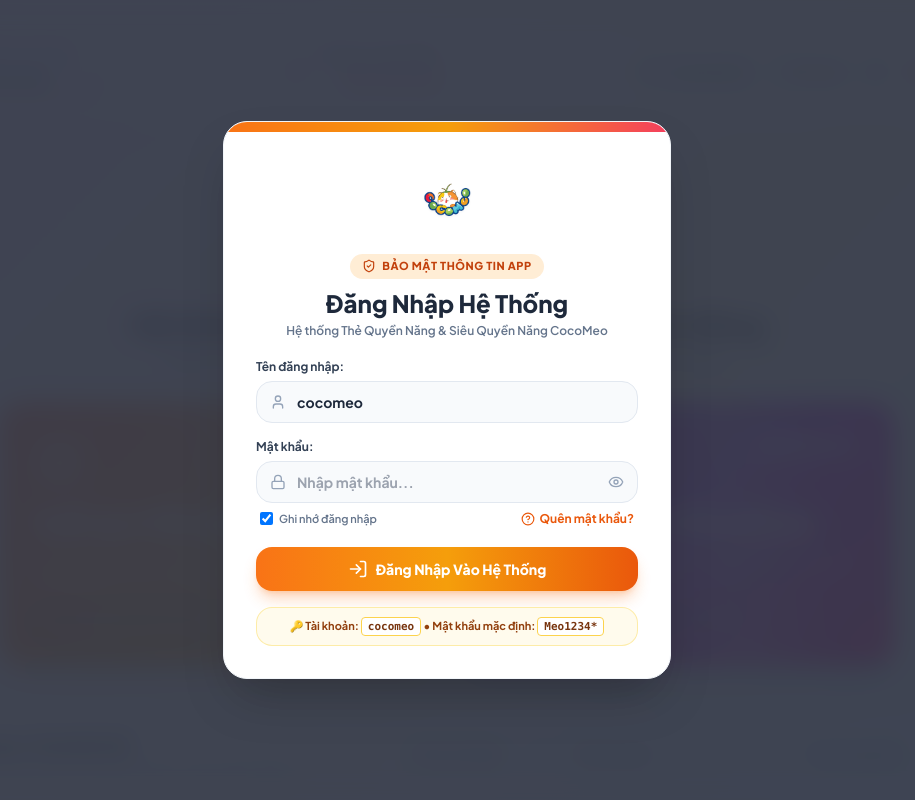
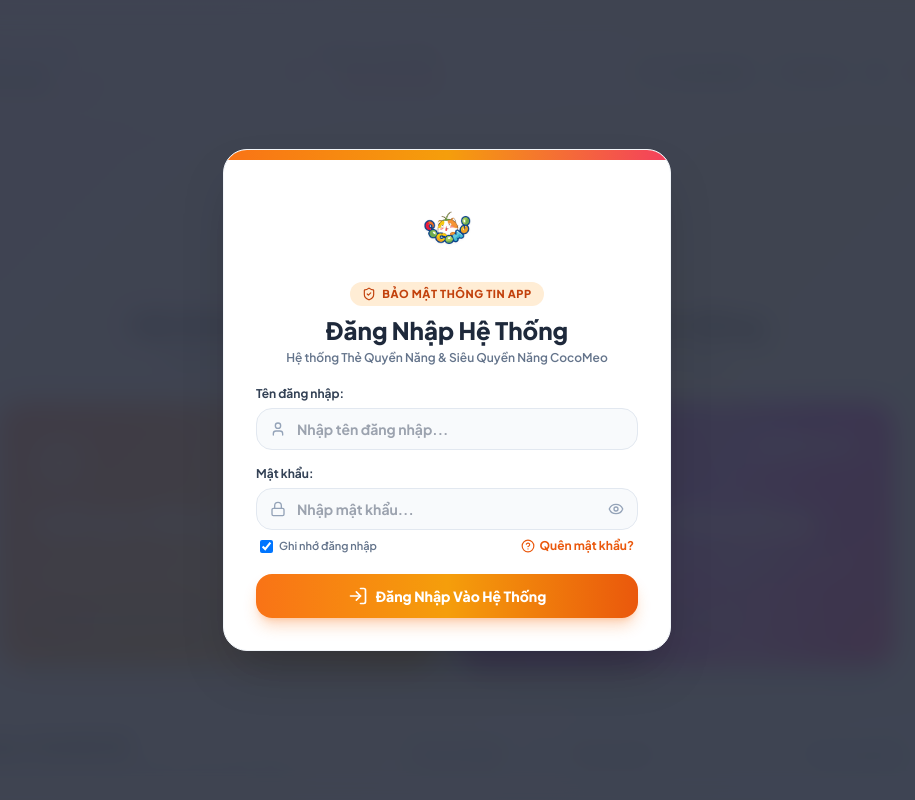
Before and after one commit to thamtuehy-web/The-quyen-nang-cocomeo-123, a Flask app: page / in a window 1280 px wide. Shown: the whole page, without its empty margins (193-1108 px from the left). Run offline with Flask 3, Linux system fonts and the light colour scheme; some libraries are stand-ins or nearby versions.

Commit message:
Add files via upload

```diff
--- a/app.py
+++ b/app.py
@@ -494,8 +494,7 @@
     return jsonify({
         'success': True,
         'message': f'Đã gửi mã xác nhận tạo mật khẩu mới tới email {email}!',
-        'email': email,
-        'demo_otp': otp
+        'email': email
     })
 
 @app.route('/api/auth/reset-password', methods=['POST'])
--- a/static/script.js
+++ b/static/script.js
@@ -922,7 +922,6 @@
 
 // ==============================================================
 // 9. QUẢN TRỊ VIÊN & XÓA DỮ LIỆU THẺ (ADMIN ONLY)
-// Tài khoản: cocomeo | Mật khẩu: 12121990
 // ==============================================================
 let pendingAdminCallback = null;
 
@@ -955,7 +954,7 @@
 function openAdminLoginModal(callback = null) {
   pendingAdminCallback = callback;
   const modal = document.getElementById('adminLoginModal');
-  document.getElementById('adminUsernameInput').value = 'cocomeo';
+  document.getElementById('adminUsernameInput').value = '';
   document.getElementById('adminPasswordInput').value = '';
   modal.classList.remove('hidden');
   setTimeout(() => {
@@ -1109,7 +1108,6 @@
 
 // ==============================================================
 // 10. HỆ THỐNG ĐĂNG NHẬP VÀO APP BẢO MẬT & QUÊN MẬT KHẨU
-// Tên đăng nhập: cocomeo | Mật khẩu: Meo1234*
 // ==============================================================
 function isAppLoggedIn() {
   return !!(localStorage.getItem('cocomeo_app_session') || sessionStorage.getItem('cocomeo_app_session'));
@@ -1269,11 +1267,6 @@
   document.getElementById('resetOtpInput').value = '';
   document.getElementById('resetNewPasswordInput').value = '';
   document.getElementById('resetConfirmPasswordInput').value = '';
-  const hintEl = document.getElementById('resetOtpDemoHint');
-  if (hintEl) {
-    hintEl.classList.add('hidden');
-    hintEl.innerText = '';
-  }
   modal.classList.remove('hidden');
   lucide.createIcons();
 }
@@ -1311,23 +1304,16 @@
     Swal.fire({
       icon: 'success',
       title: 'Đã Gửi Mã Xác Nhận!',
-      html: `Mã OTP đã được gửi tới email <b>${data.email}</b>.<br><small class="text-slate-500">Vui lòng kiểm tra hộp thư để lấy mã 6 số tạo mật khẩu mới.</small>`,
-      confirmButtonText: 'Nhập Mã OTP Ngay',
+      html: `Mã OTP đã được gửi tới email <b>${data.email}</b>.<br><small class="text-slate-500">Vui lòng kiểm tra hộp thư đến để lấy mã 6 số tạo mật khẩu mới.</small>`,
+      confirmButtonText: 'Nhập Mã OTP',
       confirmButtonColor: '#F97316'
     });
 
     document.getElementById('forgotStep1').classList.add('hidden');
     document.getElementById('forgotStep2').classList.remove('hidden');
 
-    const hintEl = document.getElementById('resetOtpDemoHint');
-    if (hintEl && data.demo_otp) {
-      hintEl.classList.remove('hidden');
-      hintEl.innerHTML = `🔑 Mã OTP gửi tới email (kiểm tra nhanh): <span class="text-sm font-mono text-red-600 bg-white px-1.5 py-0.5 rounded border border-amber-300 font-black">${data.demo_otp}</span>`;
-      document.getElementById('resetOtpInput').value = data.demo_otp;
-    }
-
     setTimeout(() => {
-      document.getElementById('resetNewPasswordInput').focus();
+      document.getElementById('resetOtpInput').focus();
     }, 200);
 
   } catch (err) {
--- a/templates/index.html
+++ b/templates/index.html
@@ -599,7 +599,6 @@
 
   <!-- ==============================================================
        MODAL 3: ĐĂNG NHẬP ADMIN (CHỈ KHI CẦN XÓA DỮ LIỆU THẺ)
-       Tên đăng nhập: cocomeo | Mật khẩu: 12121990
        ============================================================== -->
   <div id="adminLoginModal" class="fixed inset-0 modal-overlay z-50 flex items-center justify-center p-4 hidden">
     <div class="bg-white rounded-3xl max-w-sm w-full p-6 md:p-7 shadow-2xl border border-slate-100 text-center">
@@ -618,7 +617,7 @@
           <label class="block text-xs font-bold text-slate-700 mb-1">Tên đăng nhập:</label>
           <div class="relative">
             <i data-lucide="user" class="w-4 h-4 text-slate-400 absolute left-3.5 top-1/2 -translate-y-1/2"></i>
-            <input type="text" id="adminUsernameInput" required placeholder="Tên đăng nhập (cocomeo)" class="w-full pl-10 pr-3.5 py-2.5 bg-slate-50 border border-slate-200 rounded-xl text-sm font-bold text-slate-800 focus:outline-none focus:border-rose-500 focus:ring-2 focus:ring-rose-100">
+            <input type="text" id="adminUsernameInput" required placeholder="Nhập tên đăng nhập..." class="w-full pl-10 pr-3.5 py-2.5 bg-slate-50 border border-slate-200 rounded-xl text-sm font-bold text-slate-800 focus:outline-none focus:border-rose-500 focus:ring-2 focus:ring-rose-100">
           </div>
         </div>
 
@@ -691,7 +690,6 @@
 
   <!-- ==============================================================
        MODAL: ĐĂNG NHẬP VÀO APP ĐỂ BẢO MẬT THÔNG TIN
-       Tên đăng nhập: cocomeo | Mật khẩu: Meo1234*
        ============================================================== -->
   <div id="appLoginModal" class="fixed inset-0 z-[100] flex items-center justify-center p-4 bg-slate-900/80 backdrop-blur-md hidden">
     <div class="bg-white rounded-3xl max-w-md w-full p-6 md:p-8 shadow-2xl border border-slate-100 text-center relative overflow-hidden">
@@ -719,7 +717,7 @@
           <label class="block text-xs font-bold text-slate-700 mb-1.5">Tên đăng nhập:</label>
           <div class="relative">
             <i data-lucide="user" class="w-4 h-4 text-slate-400 absolute left-3.5 top-1/2 -translate-y-1/2"></i>
-            <input type="text" id="appUsernameInput" required value="cocomeo" placeholder="Nhập tên đăng nhập (cocomeo)" class="w-full pl-10 pr-3.5 py-2.5 bg-slate-50 border border-slate-200 rounded-2xl text-sm font-bold text-slate-800 focus:outline-none focus:border-orange-500 focus:ring-2 focus:ring-orange-100">
+            <input type="text" id="appUsernameInput" required placeholder="Nhập tên đăng nhập..." class="w-full pl-10 pr-3.5 py-2.5 bg-slate-50 border border-slate-200 rounded-2xl text-sm font-bold text-slate-800 focus:outline-none focus:border-orange-500 focus:ring-2 focus:ring-orange-100">
           </div>
         </div>
 
@@ -751,12 +749,6 @@
             <i data-lucide="log-in" class="w-5 h-5"></i>
             <span>Đăng Nhập Vào Hệ Thống</span>
           </button>
-        </div>
-
-        <div class="bg-amber-50/90 rounded-2xl p-2.5 border border-amber-200/70 text-center">
-          <p class="text-[11px] font-bold text-amber-800">
-            🔑 Tài khoản: <code class="bg-white px-1.5 py-0.5 rounded text-amber-900 border border-amber-300">cocomeo</code> • Mật khẩu mặc định: <code class="bg-white px-1.5 py-0.5 rounded text-amber-900 border border-amber-300">Meo1234*</code>
-          </p>
         </div>
       </form>
 
@@ -821,7 +813,6 @@
             <i data-lucide="key-round" class="w-4 h-4 text-slate-400 absolute left-3.5 top-1/2 -translate-y-1/2"></i>
             <input type="text" id="resetOtpInput" maxlength="6" placeholder="Nhập 6 số xác nhận..." class="w-full pl-10 pr-3.5 py-2.5 bg-slate-50 border border-slate-200 rounded-xl text-base font-mono font-black tracking-widest text-slate-800 focus:outline-none focus:border-emerald-500 focus:ring-2 focus:ring-emerald-100">
           </div>
-          <div id="resetOtpDemoHint" class="text-[11px] text-amber-700 font-bold mt-1 bg-amber-50 p-2 rounded-lg border border-amber-200 hidden"></div>
         </div>
 
         <div>
```
